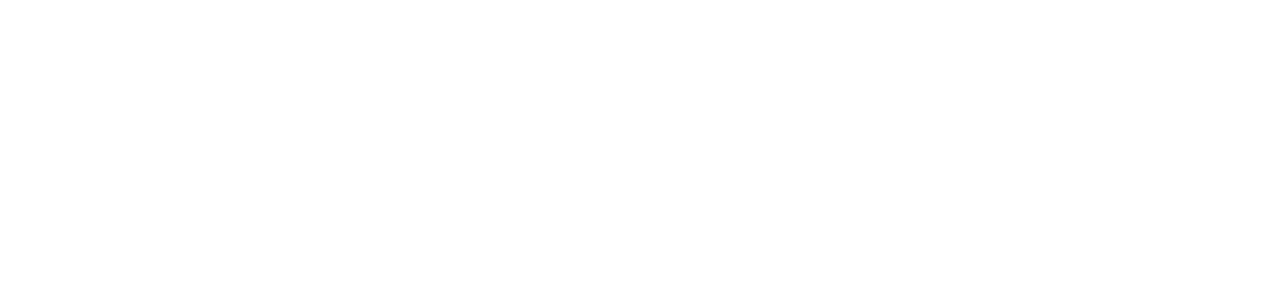
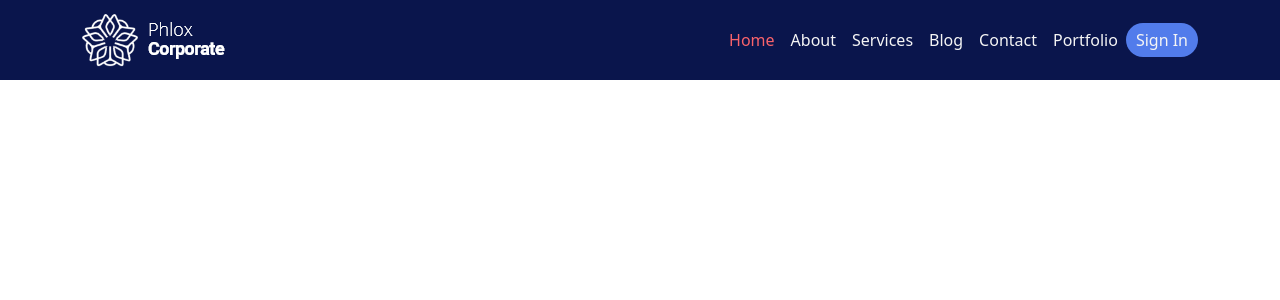
Before and after one commit to VincenzoDePetris/proj-html-vuejs, a Vue app: page / in a window 1280 px wide. Shown: the top 300 px of the page. Built offline with nearby package versions, Linux system fonts and the light colour scheme.

Commit message:
add: header

```diff
--- a/src/App.vue
+++ b/src/App.vue
@@ -4,7 +4,7 @@
 
 import AppHeader from "./components/AppHeader.vue";
 import AppMain from "./components/AppMain.vue";
-import AppFooter from "./components/AppHeader.vue";
+import AppFooter from "./components/AppFooter.vue";
 
 export default {
   data() {
--- a/src/assets/general.scss
+++ b/src/assets/general.scss
@@ -1,3 +1,18 @@
 @use "./partials/variables" as *;
 @use "./partials/mixins" as *;
+
 @import "node_modules/bootstrap/scss/bootstrap";
+
+li {
+  list-style: none;
+}
+
+a {
+  text-decoration: none;
+}
+
+button {
+  border-radius: 25px;
+  padding: 5px 10px;
+  border: none;
+}
--- a/src/components/AppFooter.vue
+++ b/src/components/AppFooter.vue
@@ -4,4 +4,4 @@
 
 <template></template>
 
-<style lang="scss"></style>
+<style lang="scss" scoped></style>
--- a/src/components/AppHeader.vue
+++ b/src/components/AppHeader.vue
@@ -1,7 +1,68 @@
 <script>
-export default {};
+export default {
+  data() {
+    return {
+      counter: 0,
+      headerLinks: [
+        "Home",
+        "About",
+        "Services",
+        "Blog",
+        "Contact",
+        "Portfolio",
+      ],
+    };
+  },
+  methods: {
+    activeClass(index) {
+      this.counter = index;
+    },
+  },
+};
 </script>
 
-<template></template>
+<template>
+  <nav class="navbar">
+    <div class="container">
+      <div>
+        <a class="navbar-brand"
+          ><img src="/img/logos/white-logo-2.png" alt=""
+        /></a>
+      </div>
+      <div class="d-flex align-items-center">
+        <div
+          v-for="(link, index) in headerLinks"
+          class="px-2"
+          @click="activeClass(index)"
+          :class="index == counter ? 'active' : ''"
+        >
+          <a href="#">
+            {{ link }}
+          </a>
+        </div>
+        <div>
+          <button class="" type="submit">Sign In</button>
+        </div>
+      </div>
+    </div>
+  </nav>
+</template>
 
-<style lang="scss"></style>
+<style lang="scss" scoped>
+nav {
+  background-color: rgb(10, 21, 76);
+  height: 80px;
+  .active {
+    a {
+      color: #f9636b;
+    }
+  }
+  a {
+    color: whitesmoke;
+  }
+  button {
+    background-color: #527ceb;
+    color: whitesmoke;
+  }
+}
+</style>
--- a/src/components/AppMain.vue
+++ b/src/components/AppMain.vue
@@ -4,4 +4,4 @@
 
 <template></template>
 
-<style lang="scss"></style>
+<style lang="scss" scoped></style>
```
